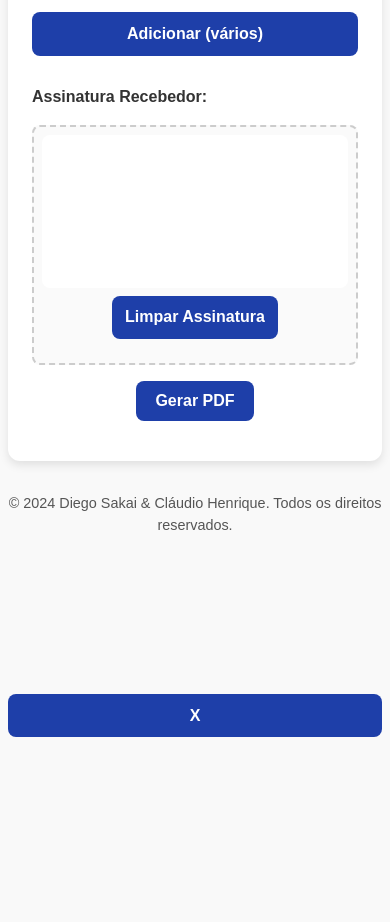
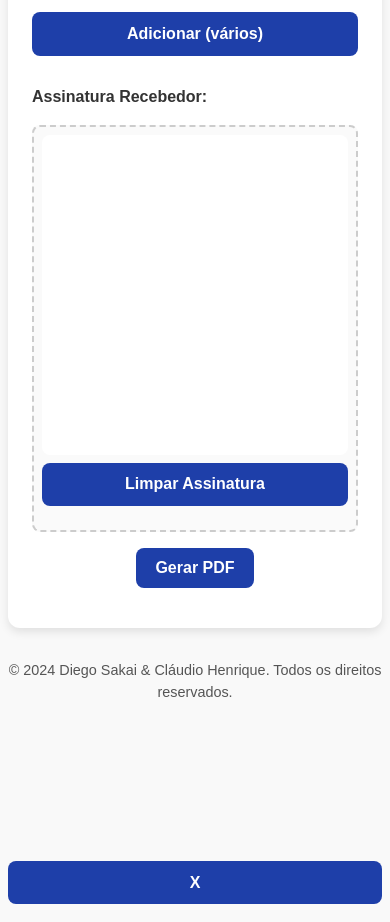
Before and after one commit to claudiohpo/claudiohpo.github.io, a plain HTML site: page Dev_pecas/index.html in a window 390 px wide. Shown: the part 840-1762 px from the top of the page. Before the commit the page ends 1601 px from the top, so only its background shows below. Drawn offline with nearby package versions, Linux system fonts and the light colour scheme.

Commit message:
ajsute assinatura

```diff
--- a/Dev_pecas/css/styles.css
+++ b/Dev_pecas/css/styles.css
@@ -117,34 +117,49 @@ td[data-label="Ações"] button {
   font-size: 0.85rem;
 }
 
-/* ===== ASSINATURA ===== */
+/* ===== ASSINATURA (ATUALIZADO) ===== */
 .signature-wrap {
+  width: 100%;
+  box-sizing: border-box;
   margin-top: 1rem;
   background: #fafafa;
   border: 2px dashed #ccc;
   border-radius: 8px;
-  padding: 0.5rem;
+  padding: 0.6rem;
   display: flex;
   flex-direction: column;
+  align-items: stretch;      /* canvas ocupa toda a largura */
+  justify-content: center;
+  gap: 0.5rem;
+  flex: 0 0 auto;           /* NÃO encolher se o container ficar pequeno */
+  min-height: 320px;        /* garante espaço suficiente para desenhar */
+  overflow: hidden;
+}
+
+/* canvas: usa 100% da largura disponível e altura mínima fixa */
+#signatureCanvas {
+  width: 100%;
+  height: 320px;            /* altura fixa para não diminuir */
+  max-width: 100%;
+  border-radius: 8px;
+  background: #fff;
+  display: block;
+  touch-action: none;       /* melhora o toque em dispositivos móveis */
+}
+
+/* Botões de assinatura: alinhados em linha no desktop, empilhados no mobile */
+.sig-buttons {
+  display: flex;
+  gap: 0.5rem;
+  justify-content: flex-end;
   align-items: center;
 }
 
-#signatureCanvas {
-  width: 100%;
-  height: auto;
-  max-width: 100%;
-  border-radius: 8px;
-  background: #fff;
-}
 
-/* Botões de assinatura */
-.sig-buttons {
-  margin-top: 0.5rem;
-}
 
 .sig-buttons button {
-  width: auto;
-}
+    width: 100%;
+  }
 
 /* ===== AÇÕES FINAIS ===== */
 .actions {
@@ -216,4 +231,18 @@ footer {
   td[data-label="Ações"] button {
     width: 100%;
   }
+
+  .signature-wrap {
+    min-height: 300px; /* mantém bom espaço em celulares */
+    padding: 0.5rem;
+  }
+
+  .sig-buttons {
+    flex-direction: column;
+    align-items: stretch;
+  }
+
+  .sig-buttons button {
+    width: 100%;
+  }
 }
```
